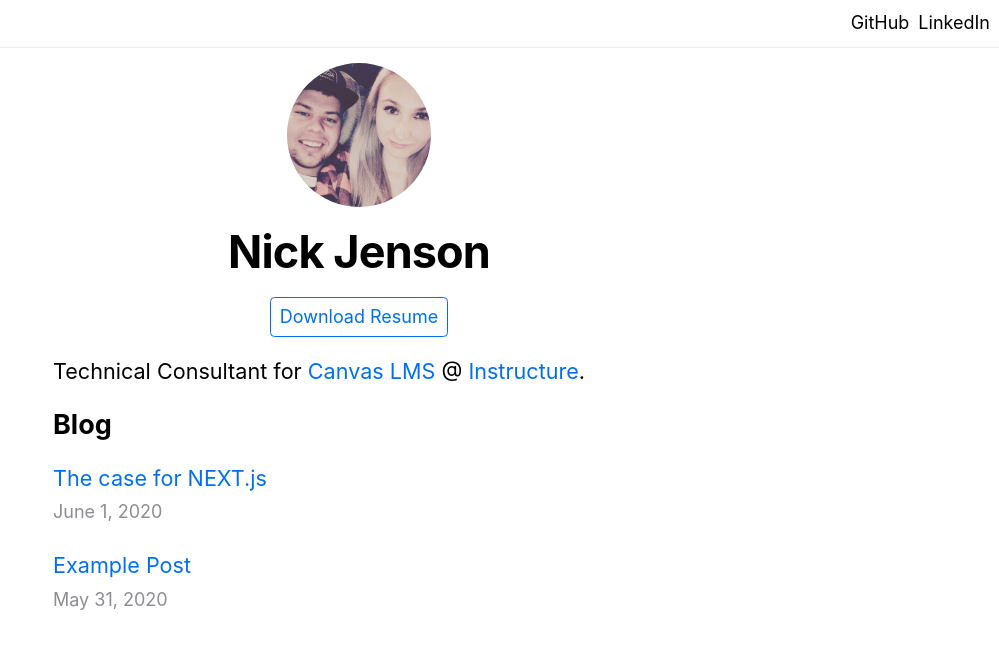
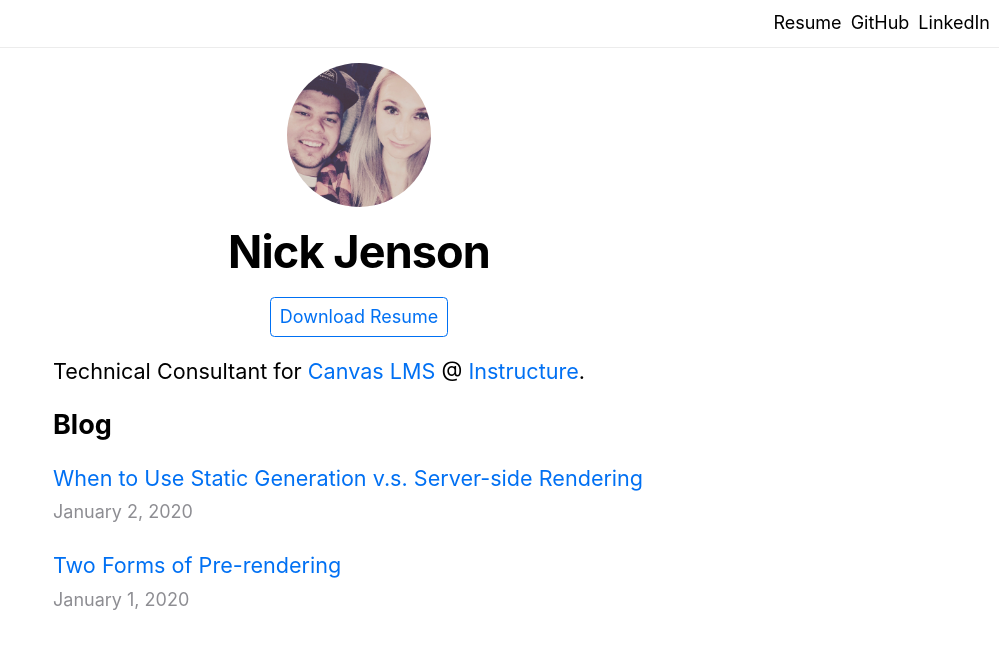
Before and after one commit to nickjenson/nickjenson.io, a Next.js app: page / in a window 1280 px wide. Shown: the top 648 px of the page, without its empty margins (281-1280 px from the left). Built offline with nearby package versions, Linux system fonts and the light colour scheme.

Commit message:
updates to demo posts

```diff
--- a/components/layout.js
+++ b/components/layout.js
@@ -22,6 +22,7 @@ export default function Layout({ children, home }) {
       <nav id="navbar">
         <a href="https://www.linkedin.com/in/nickxjenson">LinkedIn</a>
         <a href="https://github.com/nickjenson">GitHub</a>
+        <a href="#">Resume</a>
       </nav>
         {home ? (
           <>
--- a/posts/case-for-nextjs.md
+++ /dev/null
@@ -1,6 +0,0 @@
----
-title: "The case for NEXT.js"
-date: "2020-06-01"
----
-
-The case for Next.js
--- /dev/null
+++ b/posts/pre-rendering.md
@@ -0,0 +1,11 @@
+---
+title: "Two Forms of Pre-rendering"
+date: "2020-01-01"
+---
+
+Next.js has two forms of pre-rendering: **Static Generation** and **Server-side Rendering**. The difference is in **when** it generates the HTML for a page.
+
+- **Static Generation** is the pre-rendering method that generates the HTML at **build time**. The pre-rendered HTML is then _reused_ on each request.
+- **Server-side Rendering** is the pre-rendering method that generates the HTML on **each request**.
+
+Importantly, Next.js lets you **choose** which pre-rendering form to use for each page. You can create a "hybrid" Next.js app by using Static Generation for most pages and using Server-side Rendering for others.
--- a/posts/example-post.md
+++ b/posts/ssg-ssr.md
@@ -1,9 +1,7 @@
 ---
-title: "Example Post"
-date: "2020-05-31"
+title: "When to Use Static Generation v.s. Server-side Rendering"
+date: "2020-01-02"
 ---
-
-This is an example post.
 
 We recommend using **Static Generation** (with and without data) whenever possible because your page can be built once and served by CDN, which makes it much faster than having a server render the page on every request.
 
```
